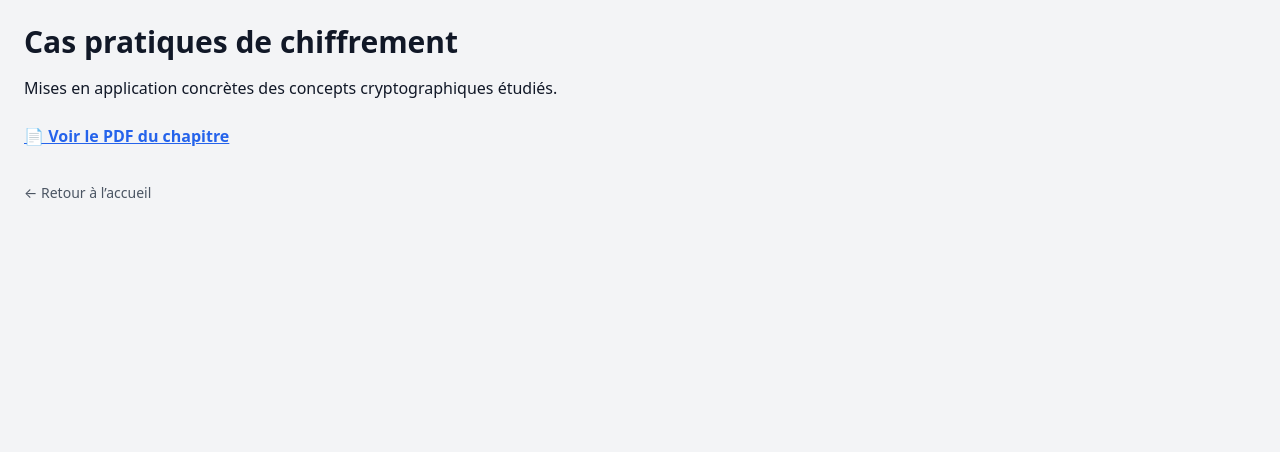
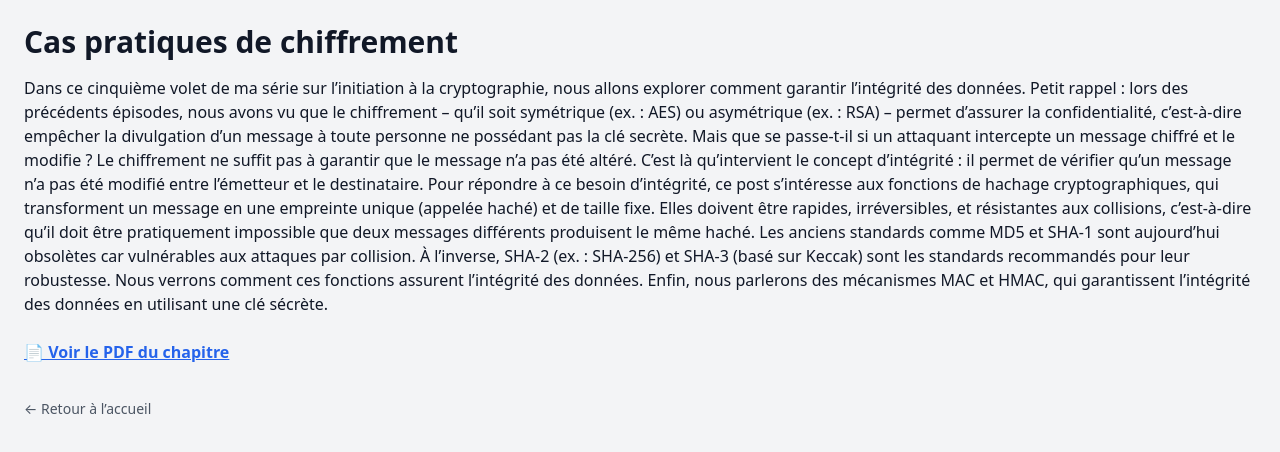
Before and after one commit to a23houss/crypto_blogs, a plain HTML site: page cas-pratiques.html in a window 1280 px wide. Drawn offline with nearby package versions, Linux system fonts and the light colour scheme.

Commit message:
Update cas-pratiques.html

```diff
--- a/cas-pratiques.html
+++ b/cas-pratiques.html
@@ -2,12 +2,23 @@
 <html lang="fr">
 <head>
   <meta charset="UTF-8" />
-  <title>Cas pratiques de chiffrement</title>
+  <title>Fonction de hachage cryptographique et intégrité</title>
   <link href="https://cdn.jsdelivr.net/npm/tailwindcss@2.2.19/dist/tailwind.min.css" rel="stylesheet">
 </head>
 <body class="bg-gray-100 text-gray-900 font-sans p-6">
   <h1 class="text-3xl font-bold mb-4">Cas pratiques de chiffrement</h1>
-  <p>Mises en application concrètes des concepts cryptographiques étudiés.</p>
+  <p>Dans ce cinquième volet de ma série sur l’initiation à la cryptographie, nous allons explorer comment garantir l’intégrité des données.
+Petit rappel : lors des précédents épisodes, nous avons vu que le chiffrement – qu’il soit symétrique (ex. : AES) ou asymétrique (ex. : RSA) – permet d’assurer la confidentialité, c’est-à-dire empêcher la divulgation d’un message à toute personne ne possédant pas la clé secrète.
+Mais que se passe-t-il si un attaquant intercepte un message chiffré et le modifie ? Le chiffrement ne suffit pas à garantir que le message n’a pas été altéré. C’est là qu’intervient le concept d’intégrité : il permet de vérifier qu’un message n’a pas été modifié entre l’émetteur et le destinataire.
+
+Pour répondre à ce besoin d’intégrité, ce post s’intéresse aux fonctions de hachage cryptographiques, qui transforment un message en une empreinte unique (appelée haché) et de taille fixe. Elles doivent être rapides, irréversibles, et résistantes aux collisions, c’est-à-dire qu’il doit être pratiquement impossible que deux messages différents produisent le même haché.
+Les anciens standards comme MD5 et SHA-1 sont aujourd’hui obsolètes car vulnérables aux attaques par collision.
+
+À l’inverse, SHA-2 (ex. : SHA-256) et SHA-3 (basé sur Keccak) sont les standards recommandés pour leur robustesse.
+
+Nous verrons comment ces fonctions assurent l’intégrité des données.
+
+Enfin, nous parlerons des mécanismes MAC et HMAC, qui garantissent l’intégrité des données en utilisant une clé sécrète. </p>
   <div class="mt-6">
     <a href="https://github.com/a23houss/crypto_blogs/raw/main/initiation_cryptographie_5.pdf" class="text-blue-600 underline font-semibold" target="_blank">
       📄 Voir le PDF du chapitre
```
